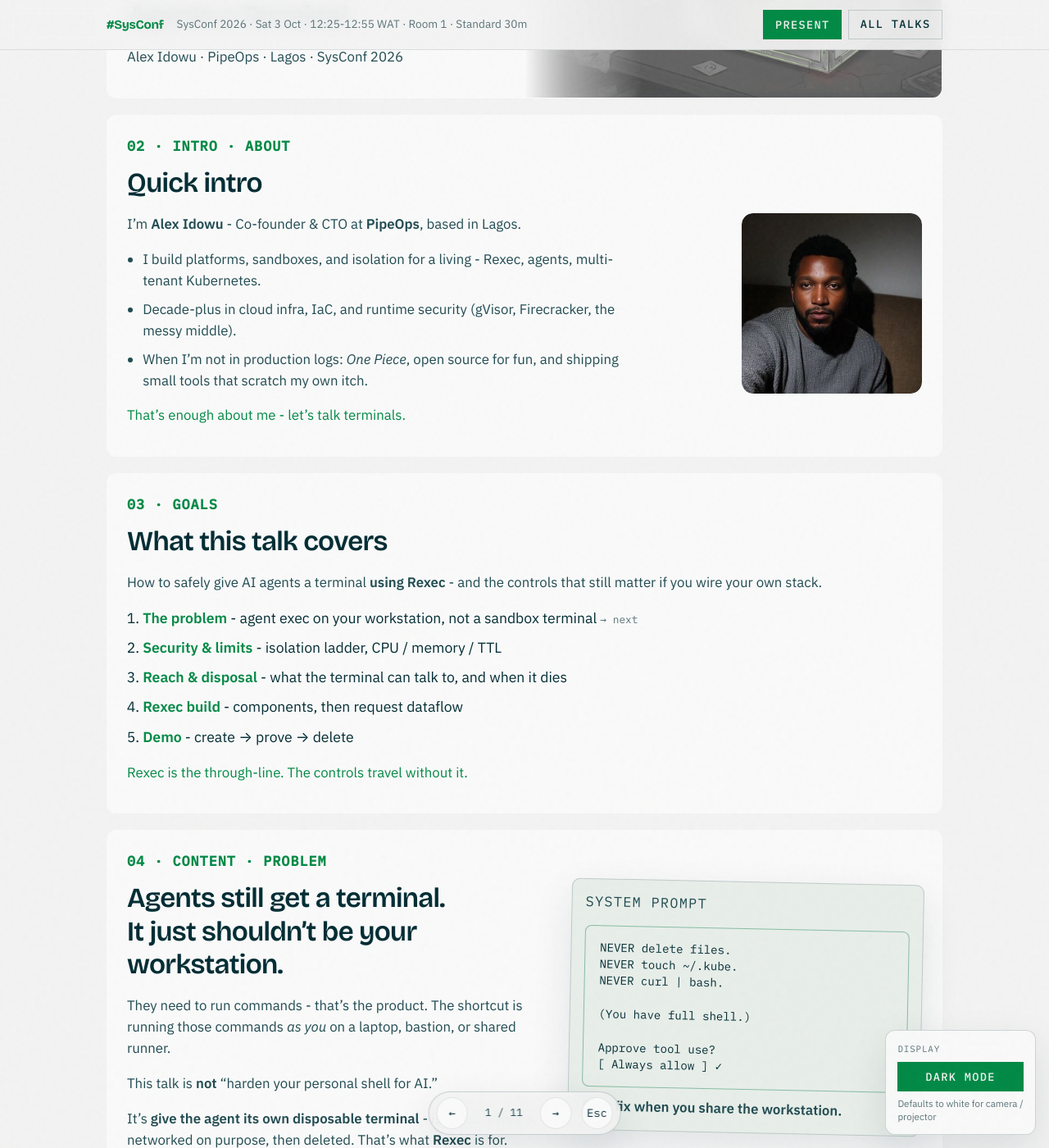
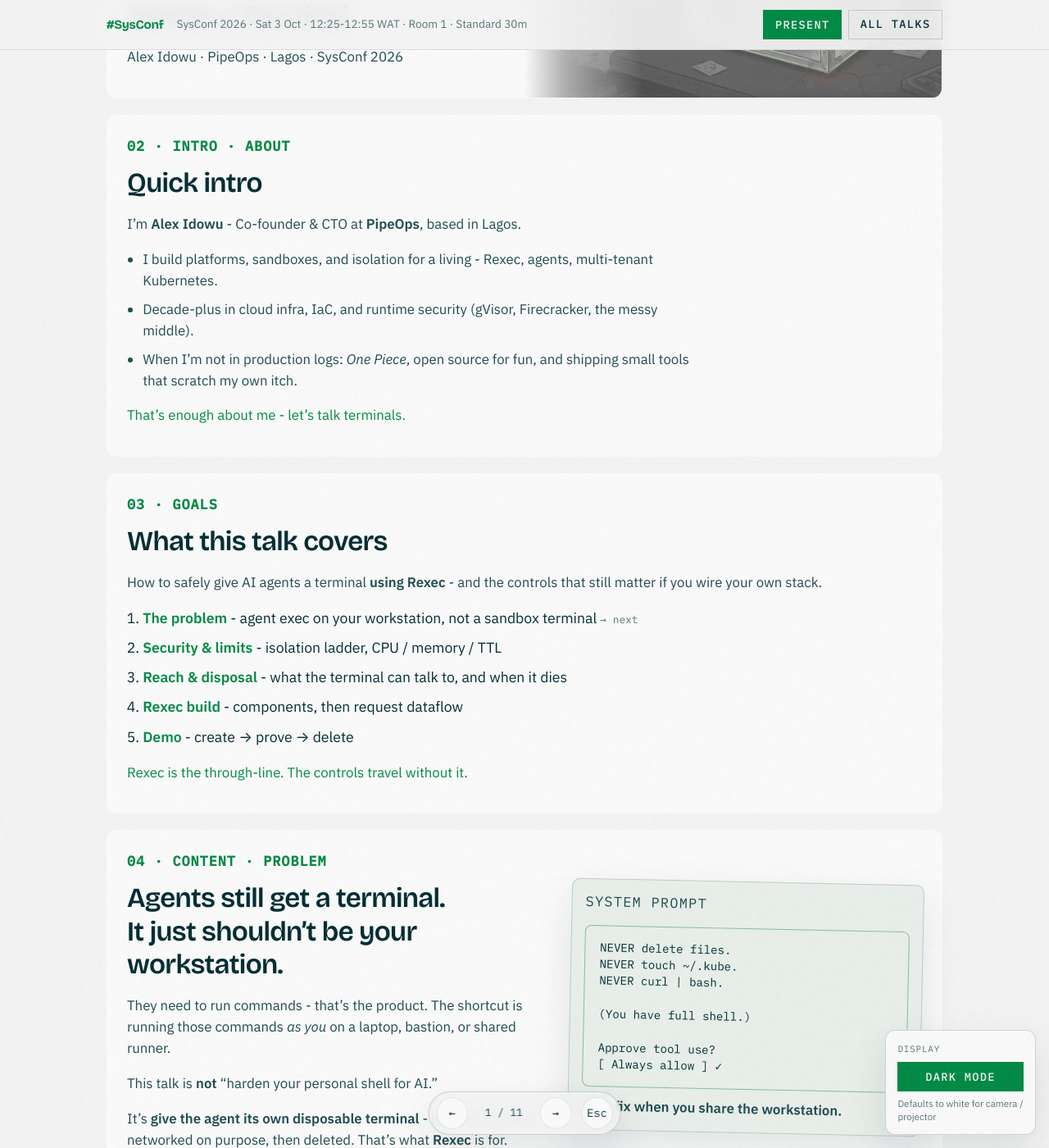
Before and after one commit to 9trocode/9trocode.github.io, a Jekyll site: the page built from talks/sysconf-2026.md, in a window 1280 px wide and 1400 px high, scrolled down 602 px. Shown: the whole window at 82% size. Built offline with Jekyll 4.4.1, drawn with Linux system fonts in a browser that asks for light colours; some web fonts are replaced.

Commit message:
Unstick the About slide: drop the photo and move the deck URL.
Cached HTML kept serving the overlapping portrait. About is text-only, SysConf blobs are off in present mode, and the live deck path is /talks/sysconf-2026/live/ with a redirect from the old URL.

```diff
--- a/_config.yml
+++ b/_config.yml
@@ -1,4 +1,4 @@
-asset_version: "20261003-cachebust"
+asset_version: "20261003-nophoto"
 title: Alex Idowu
 description: >-
   Co-founder & CTO at PipeOps and Aeon Cyber Defense. Platform engineering,
--- /dev/null
+++ b/_layouts/redirect.html
@@ -0,0 +1 @@
+{{ content }}
--- a/assets/css/style.scss
+++ b/assets/css/style.scss
@@ -2507,51 +2507,10 @@
   bottom: 0.85rem;
 }
 
-/* Soft brand blob behind content slides (template geometry) */
+/* No decorative blob in present mode — it was stacking under photos/text. */
 .talk-page--sysconf.is-presenting .talk-slide::before {
-  content: "";
-  position: absolute;
-  right: -8%;
-  bottom: -18%;
-  width: min(42vw, 28rem);
-  height: min(42vw, 28rem);
-  border-radius: 42% 58% 52% 48% / 48% 42% 58% 52%;
-  background: color-mix(in srgb, var(--sysconf-green-bright) 55%, transparent);
-  opacity: 0.22;
-  pointer-events: none;
-  z-index: 0;
-}
-
-.talk-page--sysconf.is-presenting .talk-slide > * {
-  position: relative;
-  z-index: 1;
-}
-
-/* Portrait + blob fight for the right side — drop the blob on about */
-.talk-page--sysconf.is-presenting .talk-slide:has(.talk-portrait)::before,
-.talk-page--sysconf.is-presenting .talk-slide--elbaph::before {
-  display: none;
-}
-
-.talk-page--sysconf.is-presenting .talk-split--about {
-  position: relative;
-  z-index: 1;
-  display: flex;
-}
-
-.talk-page--sysconf.is-presenting .talk-split--about .talk-split__main {
-  position: relative;
-  z-index: 2;
-  flex: 1 1 auto;
-  min-width: 0;
-}
-
-.talk-page--sysconf.is-presenting .talk-portrait {
-  position: relative;
-  z-index: 1;
-  flex: 0 0 15rem;
-  width: 15rem;
-  max-width: 15rem;
+  display: none !important;
+  content: none !important;
 }
 
 .talk-page--sysconf .btn--solid,
@@ -2577,68 +2536,16 @@
   background: var(--bg-2);
 }
 
-/* About slide (#s02): hard layout so the photo cannot cover the bio */
-#s02.talk-slide::before {
-  display: none !important;
-  content: none !important;
-}
-
-#s02 .talk-about {
-  display: grid !important;
-  grid-template-columns: minmax(0, 1fr) 220px !important;
-  gap: 2rem !important;
-  align-items: center !important;
-  width: 100% !important;
-  max-width: 64rem !important;
-}
-
-#s02 .talk-about__copy {
-  min-width: 0 !important;
-  max-width: 38rem !important;
-  position: relative !important;
-  z-index: 2 !important;
-}
-
-#s02 .talk-about__photo {
-  margin: 0 !important;
-  width: 220px !important;
-  height: 220px !important;
-  max-width: 220px !important;
-  overflow: hidden !important;
-  border-radius: 14px !important;
-  position: relative !important;
-  z-index: 1 !important;
-  justify-self: end !important;
-  flex: none !important;
-}
-
-#s02 .talk-about__photo img {
-  width: 220px !important;
-  height: 220px !important;
-  max-width: 220px !important;
-  object-fit: cover !important;
-  object-position: center top !important;
-  display: block !important;
-  border-radius: 14px !important;
-}
-
-.talk-page.is-presenting #s02.talk-slide {
-  overflow: hidden !important;
-}
-
-@media (max-width: 800px) {
-  #s02 .talk-about {
-    grid-template-columns: 1fr !important;
-  }
-
-  #s02 .talk-about__photo {
-    justify-self: start !important;
-    width: 160px !important;
-    height: 160px !important;
-  }
-
-  #s02 .talk-about__photo img {
-    width: 160px !important;
-    height: 160px !important;
-  }
-}
+/* Title slide: keep copy readable over the art */
+.talk-page--sysconf.is-presenting .talk-slide--elbaph .talk-slide__fore {
+  position: relative;
+  z-index: 2;
+  max-width: min(38rem, 48%);
+  padding: 0.75rem 1rem 0.75rem 0;
+  background: linear-gradient(
+    90deg,
+    color-mix(in srgb, var(--bg) 92%, transparent) 0%,
+    color-mix(in srgb, var(--bg) 78%, transparent) 70%,
+    transparent 100%
+  );
+}
--- a/assets/css/talk-about-s02.css
+++ b/assets/css/talk-about-s02.css
@@ -1,65 +1,16 @@
-/* Dedicated About-slide fix. Separate filename so stubborn caches cannot keep the old layout. */
+/* About slide is text-only now. Keep this file so old cached HTML that still
+   links it does not 404; also hide any leftover photo markup. */
+#s02 .talk-about__photo,
+#s02 .talk-portrait {
+  display: none !important;
+}
+
 #s02.talk-slide::before {
   display: none !important;
   content: none !important;
 }
 
-#s02 .talk-about {
-  display: grid !important;
-  grid-template-columns: minmax(0, 1fr) 220px !important;
-  gap: 2rem !important;
-  align-items: center !important;
-  width: 100% !important;
-  max-width: 64rem !important;
+.talk-page--sysconf.is-presenting .talk-slide::before {
+  display: none !important;
+  content: none !important;
 }
-
-#s02 .talk-about__copy {
-  min-width: 0 !important;
-  max-width: 38rem !important;
-  position: relative !important;
-  z-index: 2 !important;
-}
-
-#s02 .talk-about__photo {
-  margin: 0 !important;
-  width: 220px !important;
-  height: 220px !important;
-  max-width: 220px !important;
-  overflow: hidden !important;
-  border-radius: 14px !important;
-  position: relative !important;
-  z-index: 1 !important;
-  justify-self: end !important;
-  flex: none !important;
-}
-
-#s02 .talk-about__photo img {
-  width: 220px !important;
-  height: 220px !important;
-  max-width: 220px !important;
-  object-fit: cover !important;
-  object-position: center top !important;
-  display: block !important;
-  border-radius: 14px !important;
-}
-
-.talk-page.is-presenting #s02.talk-slide {
-  overflow: hidden !important;
-}
-
-@media (max-width: 800px) {
-  #s02 .talk-about {
-    grid-template-columns: 1fr !important;
-  }
-
-  #s02 .talk-about__photo {
-    justify-self: start !important;
-    width: 160px !important;
-    height: 160px !important;
-  }
-
-  #s02 .talk-about__photo img {
-    width: 160px !important;
-    height: 160px !important;
-  }
-}
--- a/talks/sysconf-2026.md
+++ b/talks/sysconf-2026.md
@@ -54,29 +54,14 @@
 <!-- 02 About -->
 <section class="talk-slide" id="s02" data-slide="2">
   <p class="talk-slide__label">02 · Intro · about</p>
-  <div class="talk-about">
-    <div class="talk-about__copy">
-      <h2>Quick intro</h2>
-      <p>I’m <strong>Alex Idowu</strong> - Co-founder &amp; CTO at <strong>PipeOps</strong>, based in Lagos.</p>
-      <ul class="talk-oneliners">
-        <li>I build platforms, sandboxes, and isolation for a living - Rexec, agents, multi-tenant Kubernetes.</li>
-        <li>Decade-plus in cloud infra, IaC, and runtime security (gVisor, Firecracker, the messy middle).</li>
-        <li>When I’m not in production logs: <em>One Piece</em>, open source for fun, and shipping small tools that scratch my own itch.</li>
-      </ul>
-      <p class="ok">That’s enough about me - let’s talk terminals.</p>
-    </div>
-    <figure class="talk-about__photo">
-      <img
-        src="{{ '/assets/images/alex-idowu-talk.jpg?v=' | append: site.asset_version | relative_url }}"
-        alt="Alex Idowu"
-        width="220"
-        height="220"
-        style="width:220px;height:220px;object-fit:cover;border-radius:14px;display:block;"
-        loading="eager"
-        decoding="async"
-      />
-    </figure>
-  </div>
+  <h2>Quick intro</h2>
+  <p>I’m <strong>Alex Idowu</strong> - Co-founder &amp; CTO at <strong>PipeOps</strong>, based in Lagos.</p>
+  <ul class="talk-oneliners">
+    <li>I build platforms, sandboxes, and isolation for a living - Rexec, agents, multi-tenant Kubernetes.</li>
+    <li>Decade-plus in cloud infra, IaC, and runtime security (gVisor, Firecracker, the messy middle).</li>
+    <li>When I’m not in production logs: <em>One Piece</em>, open source for fun, and shipping small tools that scratch my own itch.</li>
+  </ul>
+  <p class="ok">That’s enough about me - let’s talk terminals.</p>
 </section>
 
 
@@ -255,7 +240,7 @@
         <li><strong>Rexec</strong> - <a href="https://github.com/PipeOpsHQ/Rexec">github.com/PipeOpsHQ/Rexec</a></li>
         <li><strong>Docs</strong> - <a href="https://rexec.sh/docs">rexec.sh/docs</a></li>
         <li><strong>Field notes</strong> - <a href="/blog/2026/08/11/how-to-safely-give-ai-agents-a-terminal">nitrocode.sh/blog/…</a></li>
-        <li><strong>Deck</strong> - <a href="/talks/sysconf-2026/">nitrocode.sh/talks/sysconf-2026</a></li>
+        <li><strong>Deck</strong> - <a href="/talks/sysconf-2026/live/">nitrocode.sh/talks/sysconf-2026</a></li>
       </ul>
     </div>
     <div>
```
Also changed, not shown: other parts of talks/sysconf-2026.md (+1 -1 lines), talks/sysconf-2026-redirect.md (added, +19 -0 lines).
